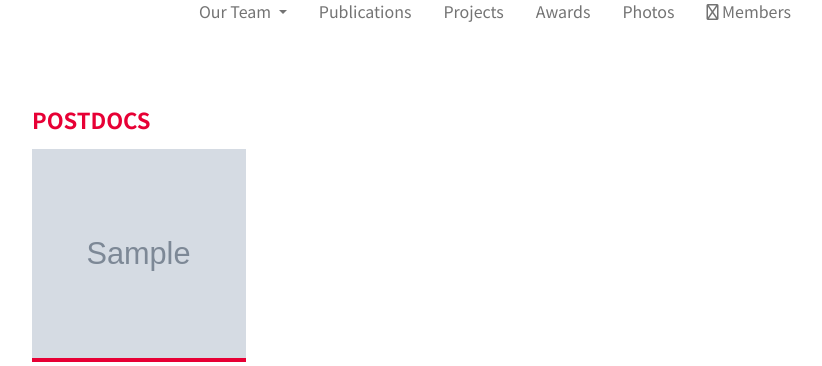
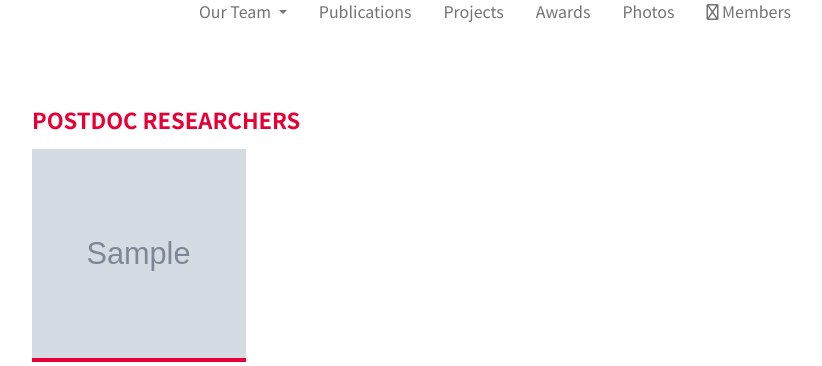
Before and after one commit to osilab-kaist/osi.kaist.ac.kr, a Django app: template core/templates/core/students.html in a window 1280 px wide. Shown: the part 265-631 px from the top of the page, without its empty margins (145-967 px from the left). Run offline with Django 3.2, Linux system fonts and the light colour scheme; the template is opened without the code that fills it: values that come from a table or form of the project are taken from there, others are empty; tables that the repository leaves empty hold one stand-in row (values such as "Sample post"); grey boxes marked "Sample" are stand-in pictures; some libraries are stand-ins or nearby versions.

Commit message:
[Minor] Rename postdocs header in students page

```diff
--- a/core/templates/core/students.html
+++ b/core/templates/core/students.html
@@ -13,7 +13,7 @@
   <div class="row justify-content-center">
     <div class="col-12 col-xl-10">
       {% if postdocs.exists %}
-        <h1>Postdocs</h1>
+        <h1>Postdoc Researchers</h1>
         <div class="row mb-4">
           {% for student in postdocs %}
             <div class="student phd col-6 col-md-4 col-lg-3">
```
